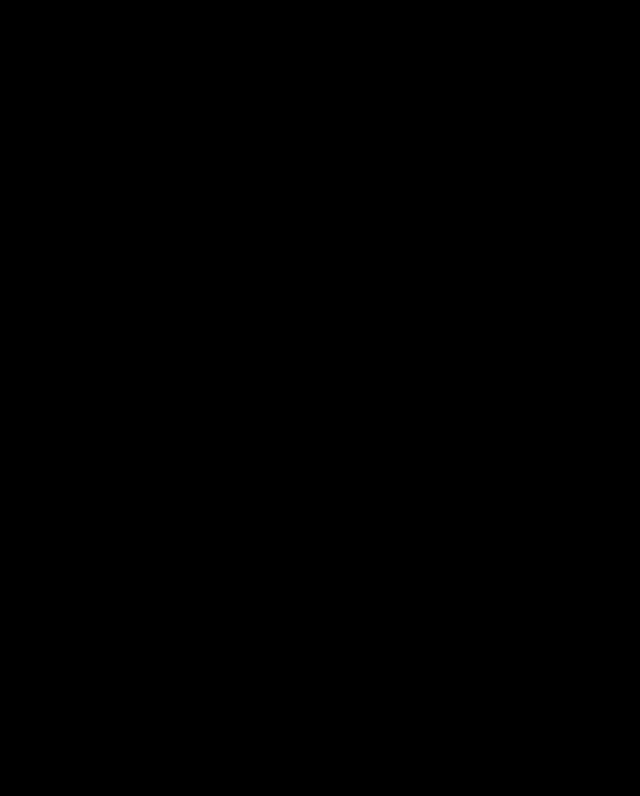
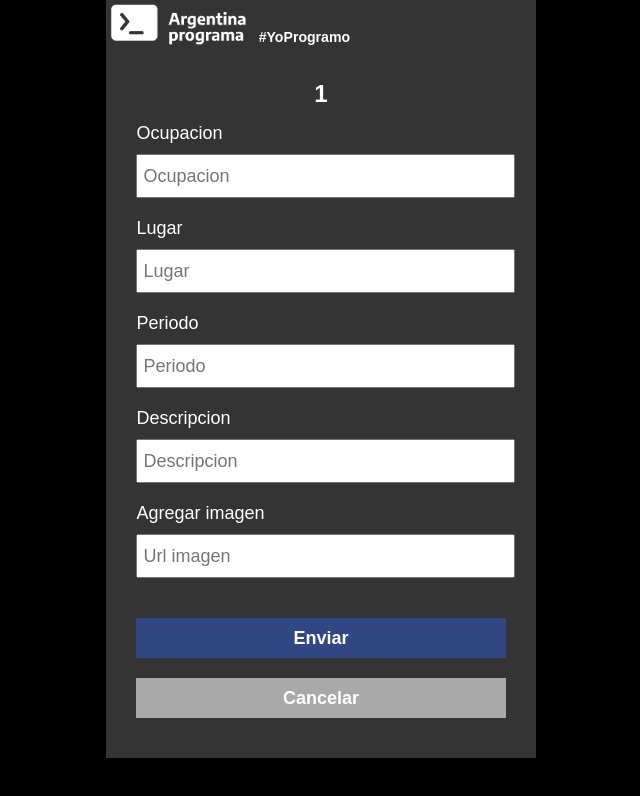
Before and after one commit to mauro-mauro/Front-End-Angular, an Angular app: page /editar-experiencia-educacion/1/1 in a window 1280 px wide. Before the commit this address led to /. Shown: the top 796 px of the page, without its empty margins (319-959 px from the left). Built offline with nearby package versions, Linux system fonts and the light colour scheme.

Commit message:
editar y agregar experiencia avanzados

```diff
--- a/src/app/app-routing.module.ts
+++ b/src/app/app-routing.module.ts
@@ -8,7 +8,8 @@ const routes: Routes = [
   { path: '', redirectTo: '/home', pathMatch: 'full' },
   { path: 'home', component: HomeComponent },
   { path: 'login', component: BannerLoginComponent },
-  { path: 'editar-experiencia-educacion/:accion', component: EditarExperienciaEducacionComponent }
+  { path: 'editar-experiencia-educacion/:accion/:id', component: EditarExperienciaEducacionComponent }, //editar
+  { path: 'editar-experiencia-educacion/:accion', component: EditarExperienciaEducacionComponent } //agregar
 ];
 
 @NgModule({
--- a/src/app/componentes/experiencia-educacion/editar-experiencia-educacion/editar-experiencia-educacion.component.html
+++ b/src/app/componentes/experiencia-educacion/editar-experiencia-educacion/editar-experiencia-educacion.component.html
@@ -9,8 +9,8 @@
       <h2>{{accion}}</h2>
 
       <div>
-        <label for="Ocupacion">Ocupacion</label>
-        <input type="text" name="titulo" id="" placeholder="Ocupacion" [(ngModel)]="ocupacion" required />
+        <label for="titulo">Ocupacion</label>
+        <input type="text" name="titulo" id="" placeholder="Ocupacion" [(ngModel)]="titulo" required />
       </div>
 
       <div>
@@ -25,7 +25,7 @@
 
       <div>
         <label for="texto">Descripcion</label>
-        <input type="text" name="texto" id="" placeholder="Descripcion" [(ngModel)]="descripcion"/>
+        <input type="text" name="texto" id="" placeholder="Descripcion" [(ngModel)]="texto"/>
       </div>
 
       <div>
--- a/src/app/componentes/experiencia-educacion/editar-experiencia-educacion/editar-experiencia-educacion.component.ts
+++ b/src/app/componentes/experiencia-educacion/editar-experiencia-educacion/editar-experiencia-educacion.component.ts
@@ -12,40 +12,67 @@ import { ConsultaDBService } from 'src/app/servicios/consulta-db.service';
 export class EditarExperienciaEducacionComponent implements OnInit {
 
   //parametros
-  accion:string;
+  //accion: Agregar || Editar && Experiencia || Educacion
+  accion: string;
+  id: number
 
   //propiedades
-  ocupacion:string;
-  lugar:string;
-  periodo:string;
-  descripcion:string;
-  url:string;
+  titulo: string = "";
+  lugar: string = "";
+  periodo: string = "";
+  texto: string = "";
+  url: string = "";
 
   constructor(
     private activatedRoute: ActivatedRoute,
     private servicioDBConsulta: ConsultaDBService,
     private toastr: ToastrService,
-    private router:Router
-    ) { }
+    private router: Router
+  ) { }
 
   ngOnInit(): void {
-    this.accion= this.activatedRoute.snapshot.params.accion;
+    this.accion = this.activatedRoute.snapshot.params.accion;
+    this.id = this.activatedRoute.snapshot.params.id;
+    if (this.accion.split(' ')[0] === 'Editar')
+      this.cargarDatos();
   }
 
-  onSubmit(){
-    const experienciaEducacion = new ExperienciaEducacion(this.ocupacion, this.lugar,
-                                              this.periodo, this.descripcion, this.url);
-    if(this.accion==='Agregar Experiencia'){
-      this.guardarExperiencia(experienciaEducacion);
+  onSubmit() {
+    const agregarEditar = this.accion.split(' ')[1].toLowerCase();
+    const experienciaEducacion = new ExperienciaEducacion(this.titulo, this.lugar,
+      this.periodo, this.texto, this.url);
+    if (this.accion.split(' ')[0] === 'Agregar') {
+      this.nuevo(agregarEditar, experienciaEducacion);
+    } else if (this.accion.split(' ')[0] === 'Editar') {
+      //console.log(this.activatedRoute.snapshot.params.id)
+      this.editar(agregarEditar, experienciaEducacion, this.id);
     }
 
-    console.log(this.accion);
   }
 
-  guardarExperiencia(experienciaEducacion:ExperienciaEducacion){
-    this.servicioDBConsulta.guardarExperiencia(experienciaEducacion).subscribe(
+  nuevo(item, experienciaEducacion: ExperienciaEducacion) {
+    this.servicioDBConsulta.nuevo(item, experienciaEducacion).subscribe(
       data => {
-        this.toastr.success('Experiencia Creada', 'OK', {
+        this.toastr.success(`${item} creada`, 'OK', {
+          timeOut: 3000, positionClass: 'toast-top-center'
+        });
+        this.router.navigate(['/']);
+      },
+      err => {
+        this.toastr.error(err.error.mensaje, 'Fail', {
+          timeOut: 3000, positionClass: 'toast-top-center',
+        });
+        // this.router.navigate(['/']);
+      }
+    );
+  }
+
+  editar(item, experienciaEducacion: ExperienciaEducacion, id: number) {
+    // console.log(item);
+    // console.log(experienciaEducacion);
+    this.servicioDBConsulta.editar(item, experienciaEducacion, id).subscribe(
+      data => {
+        this.toastr.success(`${item} actualizado`, 'OK', {
           timeOut: 3000, positionClass: 'toast-top-center'
         });
         this.router.navigate(['/']);
@@ -54,7 +81,24 @@ export class EditarExperienciaEducacionComponent implements OnInit {
         this.toastr.error(err.error.mensaje, 'Fail', {
           timeOut: 3000,  positionClass: 'toast-top-center',
         });
-        // this.router.navigate(['/']);
+      }
+    );
+
+  }
+
+  cargarDatos() {
+    this.servicioDBConsulta.buscarPorId(this.accion.split(' ')[1].toLowerCase(), this.id).subscribe(
+      datos => {
+        this.titulo = datos.titulo;
+        this.lugar = datos.lugar;
+        this.periodo = datos.periodo;
+        this.texto = datos.texto;
+        this.url = datos.url;
+      },
+      err => {
+        this.toastr.error(err.error.mensaje, 'Fail', {
+          timeOut: 3000, positionClass: 'toast-top-center',
+        });
       }
     );
   }
--- a/src/app/componentes/experiencia-educacion/item-experiencia-educacion/item-experiencia-educacion.component.html
+++ b/src/app/componentes/experiencia-educacion/item-experiencia-educacion/item-experiencia-educacion.component.html
@@ -2,8 +2,10 @@
 <div class="contenedor-botones-edicion" *ngIf="IsLogged">
   <div class="botones-edicion">
 
-    <button (click)="onEditar()">
-      <div class="icono-editar"></div>
+    <button>
+      <a [routerLink]="['/editar-experiencia-educacion', 'Editar ' + tituloBarra, item.id]">
+        <div class="icono-editar"></div>
+      </a>
     </button>
 
     <button (click)="onEliminar(tituloBarra, item.id)">
--- a/src/app/componentes/experiencia-educacion/item-experiencia-educacion/item-experiencia-educacion.component.ts
+++ b/src/app/componentes/experiencia-educacion/item-experiencia-educacion/item-experiencia-educacion.component.ts
@@ -22,11 +22,8 @@ export class ItemExperienciaEducacionComponent implements OnInit {
   ngOnInit(): void {
   }
 
-  onEditar(){
-  }
-
   onEliminar(tituloBarra:string, id){
-    this.consultaDBService.borrarExperiencia(id).subscribe(
+    this.consultaDBService.borrar(tituloBarra.toLowerCase(), id).subscribe(
       data => {
         this.toastr.success('Producto Eliminado', 'OK', {
           timeOut: 3000, positionClass: 'toast-top-center'
@@ -40,8 +37,5 @@ export class ItemExperienciaEducacionComponent implements OnInit {
       }
     );
   }
-  // initItemsExperiencia() {
-  //   this.consultaDBService.obtenerExperiencia()
-  //     .subscribe((itemsExperiencia: any) => this.itemsExperiencia = itemsExperiencia);
-  // }
+
 }
--- a/src/app/componentes/home/home.component.ts
+++ b/src/app/componentes/home/home.component.ts
@@ -38,22 +38,22 @@ export class HomeComponent implements OnInit {
   }
 
   initItemsExperiencia() {
-    this.servicioConsultaDB.obtenerExperiencia()
+    this.servicioConsultaDB.listar("experiencia")
       .subscribe((itemsExperiencia: any) => this.itemsExperiencia = itemsExperiencia);
   }
 
   initItemsEducacion() {
-    this.servicioConsultaDB.obtenerEducacion()
+    this.servicioConsultaDB.listar("educacion")
       .subscribe((itemsEducacion: any) => this.itemsEducacion = itemsEducacion);
   }
 
   initItemsProyecto() {
-    this.servicioConsultaDB.obtenerProyecto()
+    this.servicioConsultaDB.listar("proyecto")
       .subscribe((itemsProyecto: any) => this.itemsProyecto = itemsProyecto);
   }
 
   initItemsHabilidad() {
-    this.servicioConsultaDB.obtenerHabilidad()
+    this.servicioConsultaDB.listar("habilidad")
       .subscribe((itemsHabilidad: any) => this.itemsHabilidad = itemsHabilidad);
   }
 
--- a/src/app/servicios/consulta-db.service.ts
+++ b/src/app/servicios/consulta-db.service.ts
@@ -9,50 +9,50 @@ import { ExperienciaEducacion } from '../modelos/experiencia-educacion';
 export class ConsultaDBService {
 
   private apiUrl: String = "http://192.168.1.3:8080";
-  private apiUrlDatoPersonal: String = `${this.apiUrl}/dato-personal`;
-  private apiUrlExperiencia: String = `${this.apiUrl}/experiencia`;
-  private apiUrlEducacion: String = `${this.apiUrl}/educacion`;
-  private apiUrlProyecto: String = `${this.apiUrl}/proyecto`;
-  private apiUrlHabilidad: String = `${this.apiUrl}/habilidad`;
 
   constructor(private http: HttpClient) { }
 
-  //-------------------------------Datos Personales---------------------------------------------
-
-  //-------------------------------Experiencia---------------------------------------------
-  public obtenerExperiencia(): Observable<any[]> {
+  public listar(item:string): Observable<any[]> {
     let header = new HttpHeaders().set('Type-content', 'aplication/json')
 
-    return this.http.get<any[]>(`${this.apiUrlExperiencia}/listar`, { headers: header });
+    return this.http.get<any[]>(`${this.apiUrl}/${item}/listar`, { headers: header });
   }
 
-  public guardarExperiencia(experienciaEducacion: ExperienciaEducacion):Observable<any>{
-    return this.http.post<any>(`${this.apiUrlExperiencia}/nuevo`,experienciaEducacion);
+  public buscarPorId(item:string, id:number):Observable<any>{
+    return this.http.get<any>(`${this.apiUrl}/${item}/buscar/${id}`);
   }
 
-  public borrarExperiencia(id: number): Observable<any> {
-    return this.http.delete<any>(this.apiUrlExperiencia + `/borrar/${id}`);
+  public nuevo(item:string, experienciaEducacion: ExperienciaEducacion):Observable<any>{
+    return this.http.post<any>(`${this.apiUrl}/${item}/nuevo`,experienciaEducacion);
   }
 
-  //-------------------------------Educacion---------------------------------------------
-  obtenerEducacion(): Observable<any[]> {
-    let header = new HttpHeaders().set('Type-content', 'aplication/json')
-
-    return this.http.get<any[]>(`${this.apiUrlEducacion}/listar`, { headers: header });
+  public editar(item:string, experienciaEducacion: ExperienciaEducacion, id: number):Observable<any>{
+    return this.http.put<any>(`${this.apiUrl}/${item}/editar/${id}`,experienciaEducacion);
   }
 
-  //-------------------------------Proyectos---------------------------------------------
-  obtenerProyecto(): Observable<any[]> {
-    let header = new HttpHeaders().set('Type-content', 'aplication/json')
-
-    return this.http.get<any[]>(`${this.apiUrlProyecto}/listar`, { headers: header });
+  public borrar(item:string, id: number): Observable<any> {
+    return this.http.delete<any>(`${this.apiUrl}/${item}/borrar/${id}`);
   }
 
-  //-------------------------------Habilidades---------------------------------------------
-  obtenerHabilidad(): Observable<any[]> {
-    let header = new HttpHeaders().set('Type-content', 'aplication/json')
+  // //-------------------------------Educacion---------------------------------------------
+  // obtenerEducacion(): Observable<any[]> {
+  //   let header = new HttpHeaders().set('Type-content', 'aplication/json')
 
-    return this.http.get<any[]>(`${this.apiUrlHabilidad}/listar`, { headers: header });
-  }
+  //   return this.http.get<any[]>(`${this.apiUrlEducacion}/listar`, { headers: header });
+  // }
+
+  // //-------------------------------Proyectos---------------------------------------------
+  // obtenerProyecto(): Observable<any[]> {
+  //   let header = new HttpHeaders().set('Type-content', 'aplication/json')
+
+  //   return this.http.get<any[]>(`${this.apiUrlProyecto}/listar`, { headers: header });
+  // }
+
+  // //-------------------------------Habilidades---------------------------------------------
+  // obtenerHabilidad(): Observable<any[]> {
+  //   let header = new HttpHeaders().set('Type-content', 'aplication/json')
+
+  //   return this.http.get<any[]>(`${this.apiUrlHabilidad}/listar`, { headers: header });
+  // }
 
 }
```
